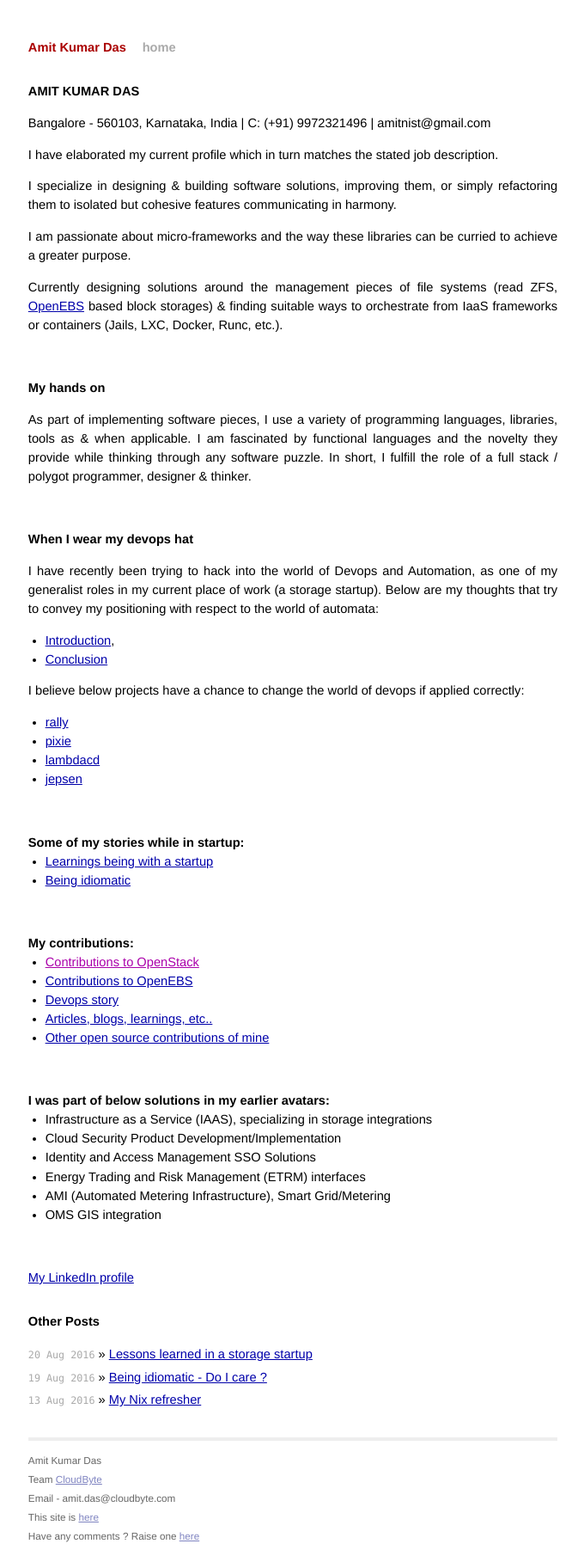
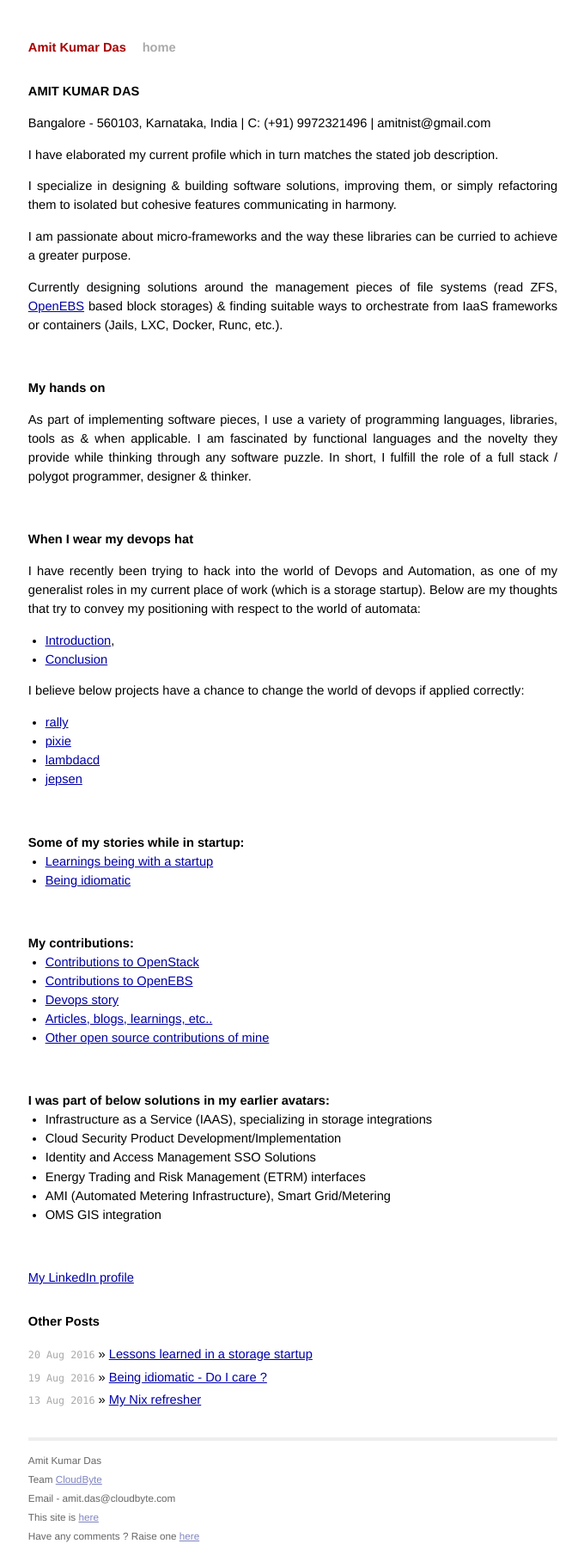
Before and after one commit to AmitKumarDas/amitkumardas.github.io, a Jekyll site: the page built from _posts/2016-09-01-my-resume-cover-letter.md, in a window 1280 px wide. Shown: the whole page at 86% size, without its empty margins (299-979 px from the left). Built offline with Jekyll 4.4.1, drawn with Linux system fonts in a browser that asks for light colours.

Commit message:
Update 2016-09-01-my-resume-cover-letter.md

```diff
--- a/_posts/2016-09-01-my-resume-cover-letter.md
+++ b/_posts/2016-09-01-my-resume-cover-letter.md
@@ -32,7 +32,7 @@
 ### When I wear my devops hat
 
 I have recently been trying to hack into the world of Devops and Automation, as one of
-my generalist roles in my current place of work (a storage startup).
+my generalist roles in my current place of work (which is a storage startup).
 Below are my thoughts that try to convey my positioning with respect to the world of automata:
 - [Introduction](https://github.com/CloudByteStorages/automation-core/blob/master/README.md),
 - [Conclusion](https://github.com/CloudByteStorages/automation-core/blob/master/touchstone/DesignThoughts/My%20Final%20Thoughts.md)
@@ -54,7 +54,7 @@
 
 ### My contributions:
 
-- [Contributions to OpenStack]()
+- [Contributions to OpenStack](https://github.com/openstack/cinder/tree/master/cinder/volume/drivers/cloudbyte)
 - [Contributions to OpenEBS](https://github.com/openebs/)
 - [Devops story](https://github.com/CloudByteStorages/automation-core)
 - [Articles, blogs, learnings, etc..](https://amitkumardas.github.io/)
```
